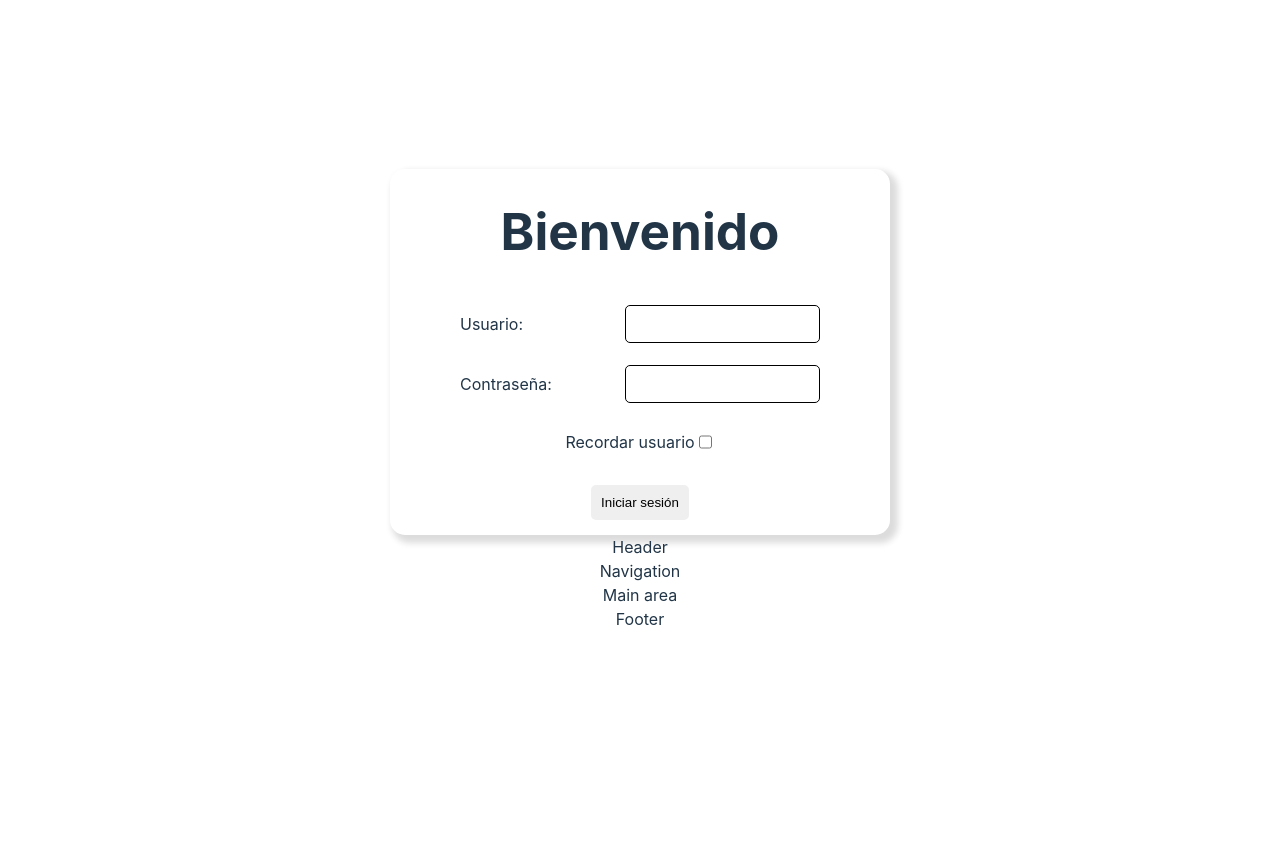
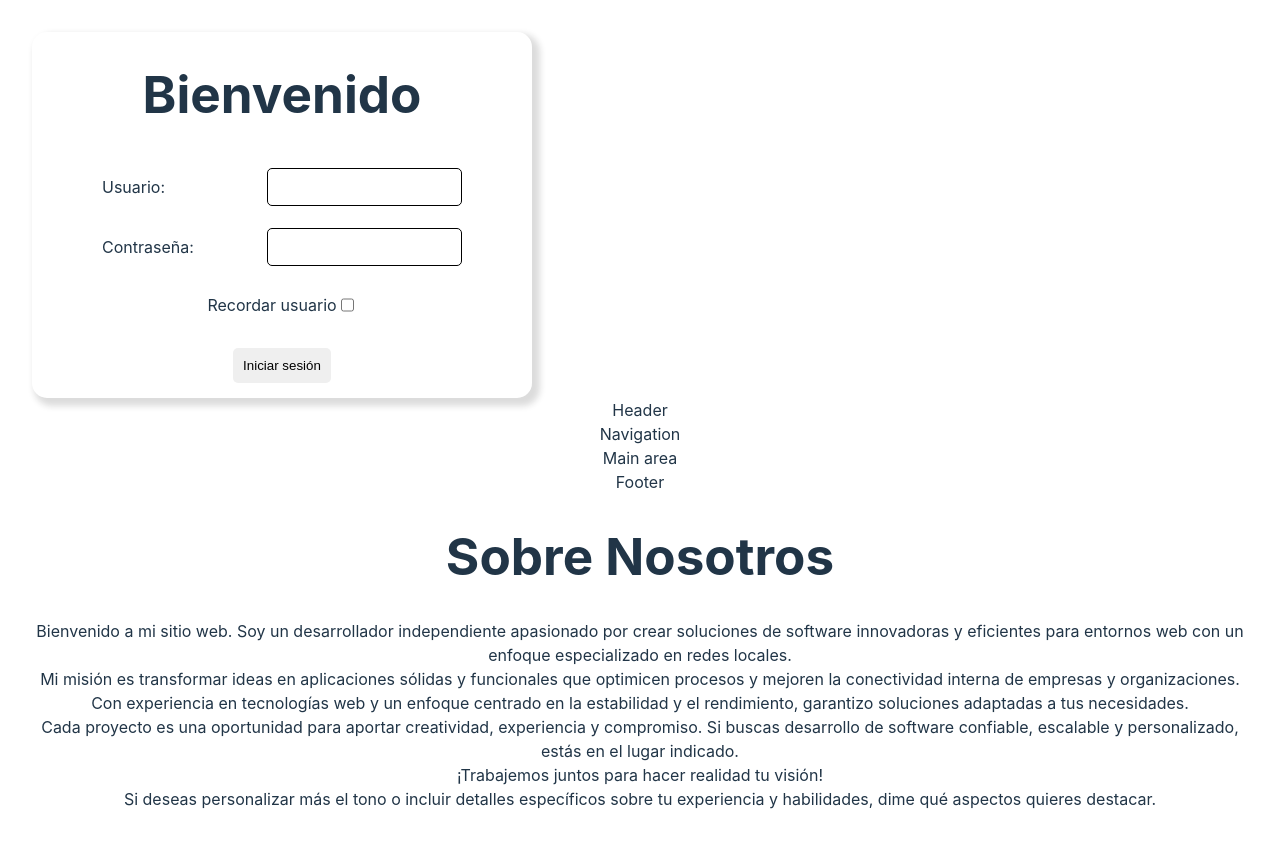
Before and after one commit to Racingsoul28/login-example, a React (Vite) app: page /login in a window 1280 px wide. Shown: the top 848 px of the page. Before the commit the page ends 800 px from the top, so only its background shows below. Built offline with nearby package versions, Linux system fonts and the light colour scheme.

Commit message:
seccionAboutUsCreada

```diff
--- a/src/App.jsx
+++ b/src/App.jsx
@@ -1,5 +1,6 @@
 import LoginContainer from "./loginContainer";
 import HomePage from "./homepage";
+import AboutUs from "./aboutUs";
 import './index.css';
 import './App.css';
 
@@ -8,7 +9,8 @@ function App() {
   return (
     <>
       <LoginContainer/>
-      <HomePage/>
+      <HomePage />
+      <AboutUs />
     </>
   )
 }
--- /dev/null
+++ b/src/aboutUs.jsx
@@ -0,0 +1,18 @@
+function AboutUs(props) {
+    return(
+        <>
+            <div>
+                <h1>Sobre Nosotros</h1>
+                <p>
+                    Bienvenido a mi sitio web. Soy un desarrollador independiente apasionado por crear soluciones de software innovadoras y eficientes para entornos web con un enfoque especializado en redes locales. <br/>
+                    Mi misión es transformar ideas en aplicaciones sólidas y funcionales que optimicen procesos y mejoren la conectividad interna de empresas y organizaciones. Con experiencia en tecnologías web y un enfoque centrado en la estabilidad y el rendimiento, garantizo soluciones adaptadas a tus necesidades. <br/>
+                    Cada proyecto es una oportunidad para aportar creatividad, experiencia y compromiso. Si buscas desarrollo de software confiable, escalable y personalizado, estás en el lugar indicado.<br/>
+                    ¡Trabajemos juntos para hacer realidad tu visión!<br/>
+                    Si deseas personalizar más el tono o incluir detalles específicos sobre tu experiencia y habilidades, dime qué aspectos quieres destacar.<br/>
+                </p>
+            </div>
+        </>
+    );
+}
+
+export default AboutUs;
```
